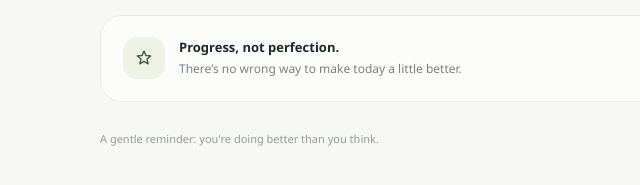
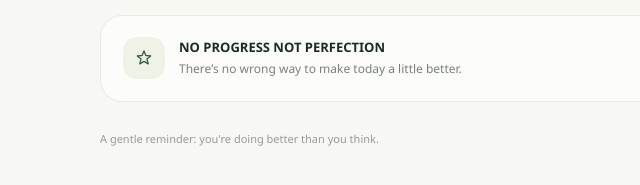
Before and after one commit to Santhoshi-rupa/practice-repo, a plain HTML site: page GITHUB_ACTIONS_PRACTICE/index.html in a window 1280 px wide. Shown: the part 705-890 px from the top of the page, 12-652 px from the left. Drawn offline with Linux system fonts and the light colour scheme.

Commit message:
added good things1

```diff
--- a/GITHUB_ACTIONS_PRACTICE/index.html
+++ b/GITHUB_ACTIONS_PRACTICE/index.html
@@ -412,7 +412,7 @@
             </svg>
           </span>
           <div class="note-text">
-            <strong>Progress, not perfection.</strong>
+            <strong>NO PROGRESS NOT PERFECTION</strong>
             There’s no wrong way to make today a little better.
           </div>
         </aside>
```
